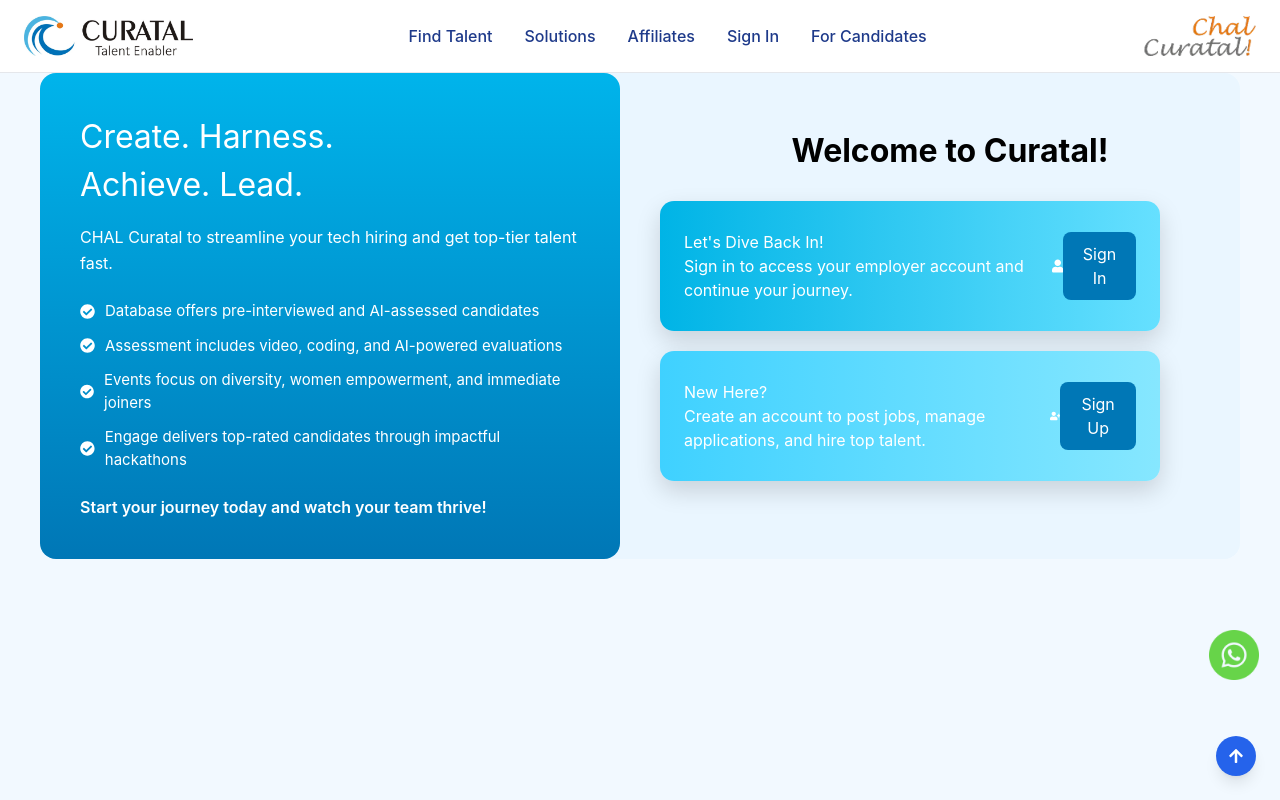
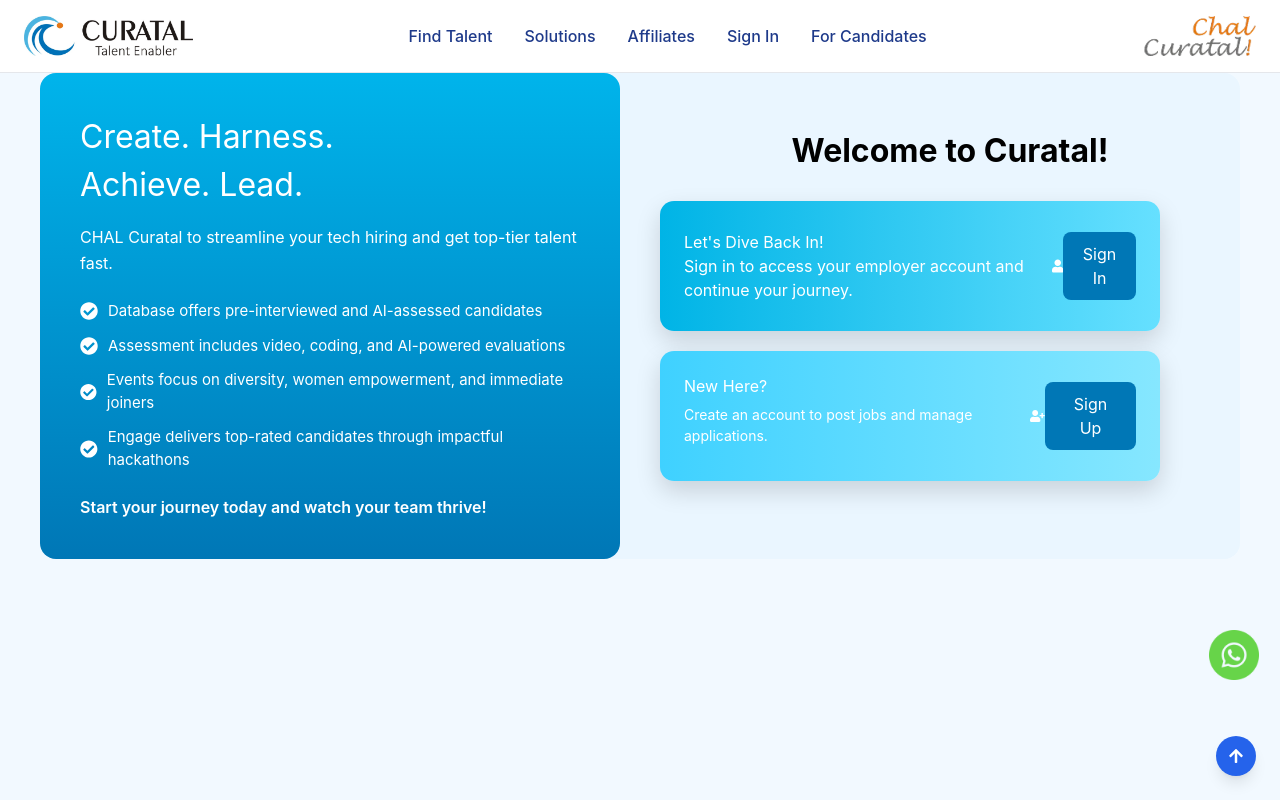
Before and after one commit to Naikharini/Curatal-demo, a React (Vite) app: page / in a window 1280 px wide. Shown: the top 800 px of the page. Built offline with nearby package versions, Linux system fonts and the light colour scheme.

Commit message:
feat: Update CandidateLogin and AuthHome components with improved signup links and descriptions

```diff
--- a/src/pages/Candidate/CandidateLogin.jsx
+++ b/src/pages/Candidate/CandidateLogin.jsx
@@ -73,7 +73,11 @@
           </div>
 
           <p className="signup-text">
-            <h3 class="mt-5  w-full flex-2 text-xs text-center font-medium ">Not On Curatal? <span class="text-secondary font-medium"><a href="/auth/signup" data-faitracker-click-bind="true">Sign up!</a></span></h3>
+            <h3 class="mt-5  w-full flex-2 text-xs text-center font-medium ">Not On Curatal?
+              <span class="text-secondary font-medium">
+                <a href="/Candidate/signup" data-faitracker-click-bind="true">Sign up!</a>
+
+                </span></h3>
           </p>
         </div>
 
--- a/src/pages/Home/AuthHome.css
+++ b/src/pages/Home/AuthHome.css
@@ -92,9 +92,28 @@
 
 .auth-card h3 {
   margin-bottom: 6px;
-
+.auth-card h3 {
+  margin-bottom: 6px;
+}
 }
 
+/* Icon styles for react-icons used in this view */
+.auth-card button svg,
+.auth-card .auth-icon {
+  width: 120px;
+  height: 38px;
+  top: 68px;
+  left: 350px;
+  border-radius: 40px;
+  color: #fff;
+  flex-shrink: 0;
+}
+
+.left-panel li svg {
+  color: #fff;
+  width: 18px;
+  height: 18px;
+}
 .auth-card p {
   font-size: 14px;
   margin-bottom: 12px;
--- a/src/pages/Home/AuthHome.jsx
+++ b/src/pages/Home/AuthHome.jsx
@@ -48,8 +48,8 @@
 
           <div className="auth-card light">
             <div>
-              <h6 class="MuiTypography-root MuiTypography-subtitle1 title css-13t71z3">New Here?</h6>
-              <h6 class="MuiTypography-root MuiTypography-subtitle1 desc css-1g1l3fn">Create an account to post jobs, manage applications, and hire top talent.</h6>
+              <h3>New Here?</h3>
+              <p>Create an account to post jobs and manage applications.</p>
             </div>
             <FaUserPlus />
             <button onClick={() => navigate("/auth/recruiter/signup")}>
```
